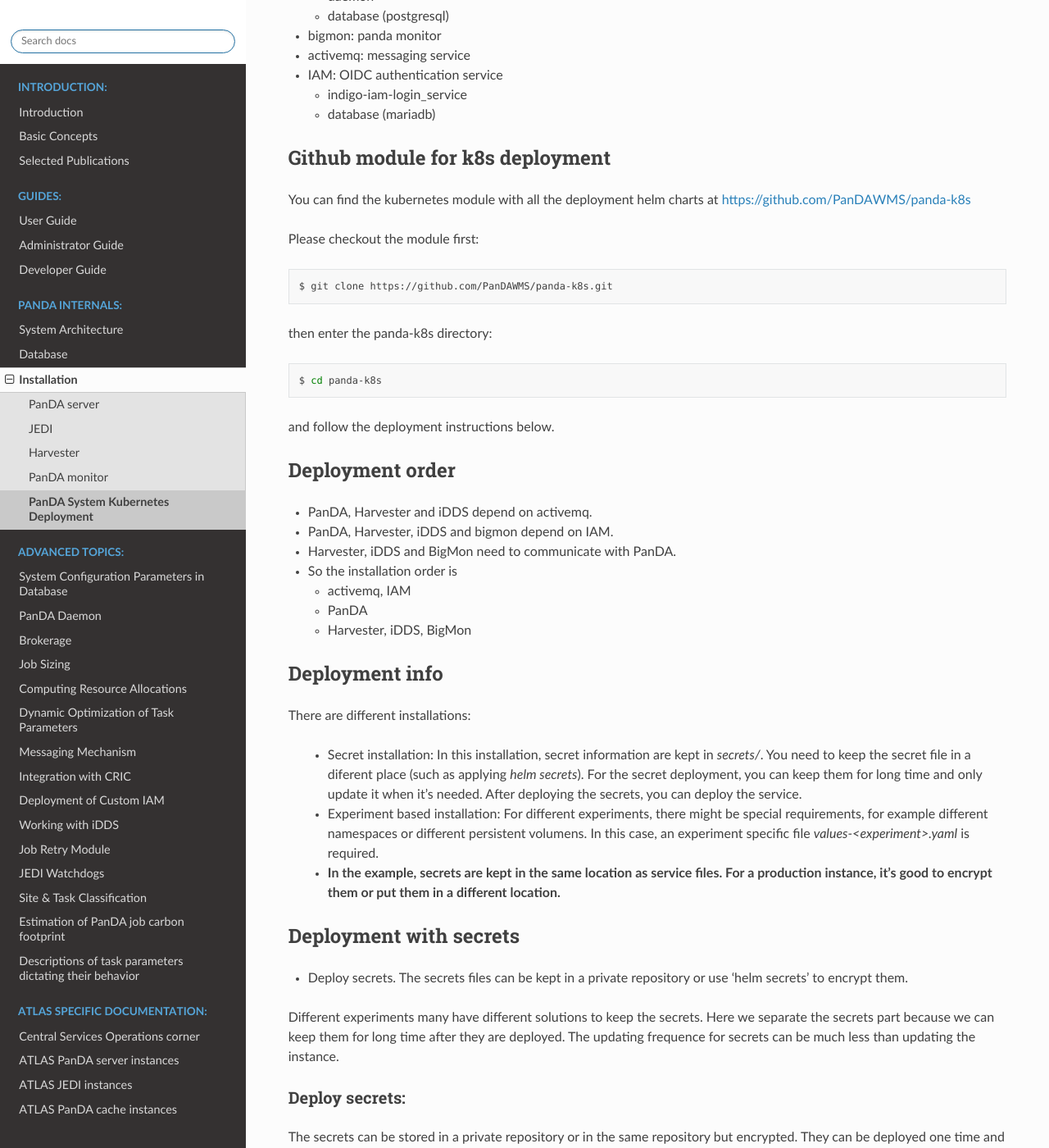
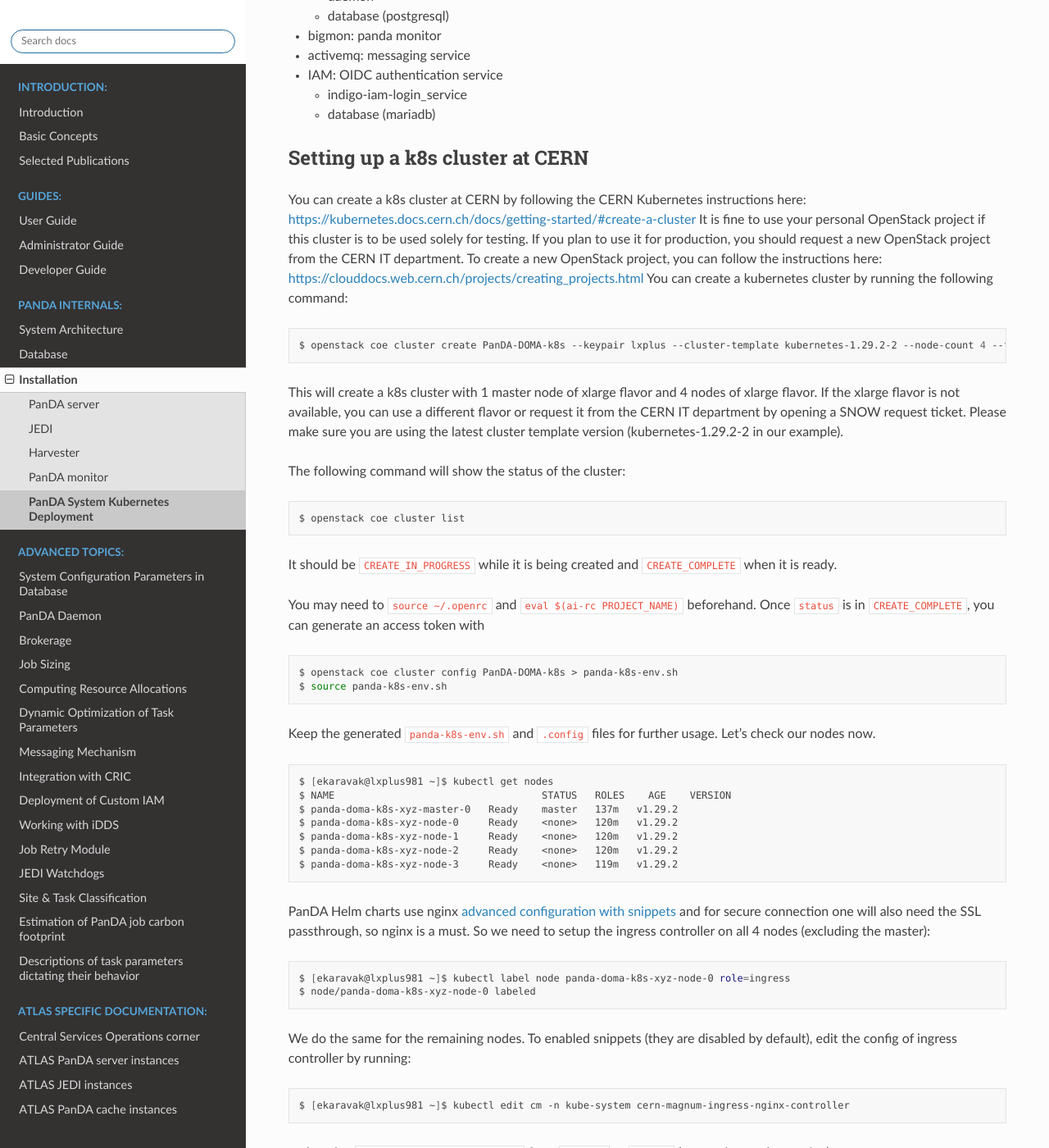
Before and after one commit to PanDAWMS/panda-docs, a Sphinx documentation site: the page built from docs/source/installation/kubernetes.rst, in a window 1280 px wide and 1400 px high, scrolled down 448 px. Shown: the whole window at 82% size. Built offline with Sphinx 7.4.7 and the Read the Docs theme 2.0.0, drawn with Linux system fonts in a browser that asks for light colours; pages that are not in the unit, such as notebooks, are missing from menus; some of the changed text lies outside the part shown.

Commit message:
First commit for k8s deployment guide at CERN

```diff
--- a/docs/source/installation/kubernetes.rst
+++ b/docs/source/installation/kubernetes.rst
@@ -28,6 +28,81 @@
 
   * indigo-iam-login_service
   * database (mariadb)
+
+Setting up a k8s cluster at CERN
+---------------
+You can create a k8s cluster at CERN by following the CERN Kubernetes instructions here: https://kubernetes.docs.cern.ch/docs/getting-started/#create-a-cluster
+It is fine to use your personal OpenStack project if this cluster is to be used solely for testing. If you plan to use it for production, you should request a new OpenStack project from the CERN IT department.
+To create a new OpenStack project, you can follow the instructions here: https://clouddocs.web.cern.ch/projects/creating_projects.html
+You can create a kubernetes cluster by running the following command:
+
+.. prompt:: bash
+
+  openstack coe cluster create PanDA-DOMA-k8s --keypair lxplus --cluster-template kubernetes-1.29.2-2 --node-count 4 --flavor m2.xlarge --master-flavor m2.xlarge --merge-labels --labels cern_enabled=true,ingress_controller=nginx,cinder_csi_enabled=True
+
+This will create a k8s cluster with 1 master node of xlarge flavor and 4 nodes of xlarge flavor. If the xlarge flavor is not available, you can use a different flavor or request it from the CERN IT department by opening a SNOW request ticket. Please make sure you are using the latest cluster template version (kubernetes-1.29.2-2 in our example).
+
+The following command will show the status of the cluster:
+
+.. prompt:: bash
+
+  openstack coe cluster list
+
+It should be ``CREATE_IN_PROGRESS`` while it is being created and ``CREATE_COMPLETE`` when it is ready.
+
+You may need to ``source ~/.openrc`` and ``eval $(ai-rc PROJECT_NAME)`` beforehand. Once ``status`` is in ``CREATE_COMPLETE``, you can generate an access
+token with
+
+.. prompt:: bash
+
+   openstack coe cluster config PanDA-DOMA-k8s > panda-k8s-env.sh
+   source panda-k8s-env.sh
+
+Keep the generated ``panda-k8s-env.sh`` and ``.config`` files for further usage. Let's check our nodes now.
+
+
+.. prompt:: bash
+
+  [ekaravak@lxplus981 ~]$ kubectl get nodes
+  NAME                                   STATUS   ROLES    AGE    VERSION
+  panda-doma-k8s-xyz-master-0   Ready    master   137m   v1.29.2
+  panda-doma-k8s-xyz-node-0     Ready    <none>   120m   v1.29.2
+  panda-doma-k8s-xyz-node-1     Ready    <none>   120m   v1.29.2
+  panda-doma-k8s-xyz-node-2     Ready    <none>   120m   v1.29.2
+  panda-doma-k8s-xyz-node-3     Ready    <none>   119m   v1.29.2
+
+PanDA Helm charts use nginx
+`advanced configuration with snippets <https://docs.nginx.com/nginx-ingress-controller/configuration/ingress-resources/advanced-configuration-with-snippets/>`_
+and for secure connection one will also need the SSL passthrough, so nginx is
+a must. So we need to setup the ingress controller on all 4 nodes (excluding the master):
+
+.. prompt:: bash
+
+  [ekaravak@lxplus981 ~]$ kubectl label node panda-doma-k8s-xyz-node-0 role=ingress
+  node/panda-doma-k8s-xyz-node-0 labeled
+
+We do the same for the remaining nodes. To enabled snippets (they are disabled by default), edit the config of ingress
+controller by running:
+
+.. prompt:: bash
+
+  [ekaravak@lxplus981 ~]$ kubectl edit cm -n kube-system cern-magnum-ingress-nginx-controller
+
+and setting ``"allow-snippet-annotations"`` from ``"false"`` to ``"true"`` (caveat: it *must* be a string).
+
+We now need to set up the LanDB aliases:
+
+.. prompt:: bash
+
+  [ekaravak@lxplus981 ~]$ CLUSTER_NAME=panda-doma-k8s
+  for N in 1 2 3 4 ; do
+   openstack server set \
+       --property landb-alias="$CLUSTER_NAME--load-$N-,$CLUSTER_NAME-harvester--load-$N-,$CLUSTER_NAME-panda--load-$N-,$CLUSTER_NAME-idds--load-$N-,$CLUSTER_NAME-bigmon--load-$N-,$CLUSTER_NAME-server--load-$N-" \
+       $CLUSTER_NAME-$((N-1)) ; done
+
+Then you can deploy PanDA as instructed in the guide below. We use `CERN Root CA <https://ca.cern.ch/ca/>`_ to obtain host certificates
+("CERN Host Certificates" / "New CERN Host Certificate" / "Automatic Certificate Generation"). This CA is not provided in the generic Docker images (nor by PanDA images installed by Helm).
+Make sure you copy the certificate in the `secrets/files` directory for `bigmon_certs`, `harvester_certs` and `panda_certs` (you will need the `hostkey.pem`, `hostcert.pem` and `chain.pem` files).
 
 Github module for k8s deployment
 ---------------
@@ -63,9 +138,9 @@
 
 There are different installations:
 
-  * Secret installation: In this installation, secret information are kept in *secrets/*. You need to keep the secret file in a diferent place (such as applying *helm secrets*). For the secret deployment, you can keep them for long time and only update it when it's needed. After deploying the secrets, you can deploy the service.
+  * Secret installation: In this installation, secret information are kept in *secrets/*. You need to keep the secret file in a different place (such as applying *helm secrets*). For the secret deployment, you can keep them for long time and only update it when it's needed. After deploying the secrets, you can deploy the service.
 
-  * Experiment based installation: For different experiments, there might be special requirements, for example different namespaces or different persistent volumens. In this case, an experiment specific file *values-<experiment>.yaml* is required.
+  * Experiment based installation: For different experiments, there might be special requirements, for example different namespaces or different persistent volumes. In this case, an experiment specific file *values-<experiment>.yaml* is required.
 
   * **In the example, secrets are kept in the same location as service files. For a production instance, it's good to encrypt them or put them in a different location.**
 
```
